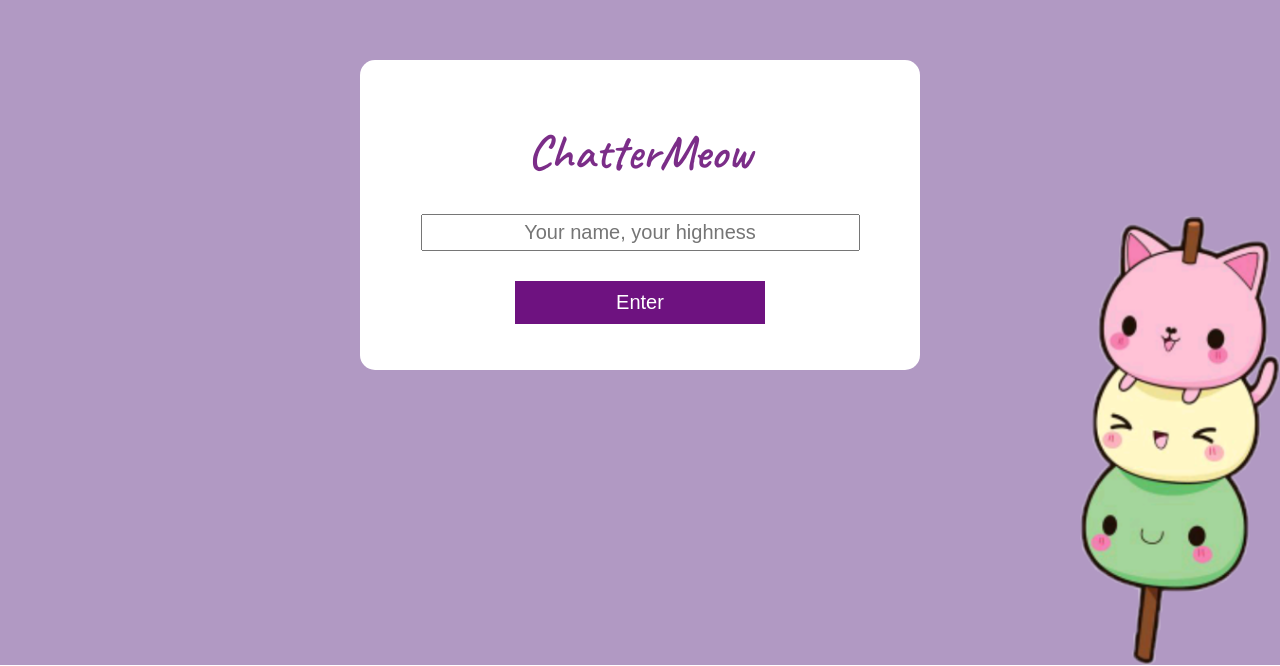
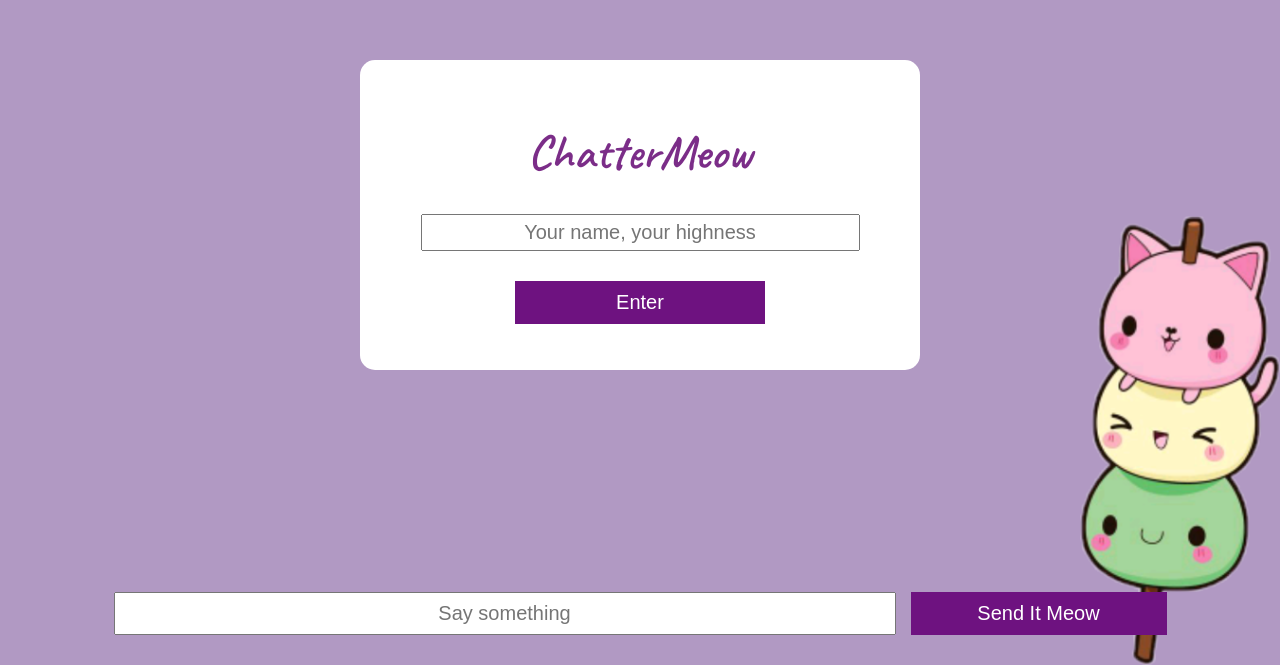
Before and after one commit to helloRupa/chatterMeow, a React (Create React App) app: page / in a window 1280 px wide. Shown: the part 135-801 px from the top of the page. Built offline with nearby package versions, Linux system fonts and the light colour scheme.

Commit message:
Finish basic static styles

```diff
--- a/src/ChatForm.js
+++ b/src/ChatForm.js
@@ -12,9 +12,9 @@ function ChatForm({ name }) {
   };
 
   return (
-    <form onSubmit={handleSubmit}>
+    <form onSubmit={handleSubmit} className="chat">
       <input type="text" placeholder="Say something" onChange={handleChange} />
-      <input type="submit" value="Chat Your Meow" />
+      <input type="submit" value="Send It Meow" />
     </form>
   )
 }
--- a/src/index.css
+++ b/src/index.css
@@ -83,3 +83,23 @@ li:nth-of-type(2n) {
 .username {
   font-style: italic;
 }
+
+form.chat {
+  position: fixed;
+  bottom: 0;
+  width: 100%;
+  margin: 0;
+  padding: 0;
+}
+
+.chat input[type="text"] {
+  width: 60%;
+  display: inline-block;
+  height: 29px;
+  margin-right: 15px;
+}
+
+.chat input[type="submit"] {
+  width: 20%;
+  display: inline-block;
+}
```
Also changed, not shown: 1 other file (tests, documents, lock files or other folders).
